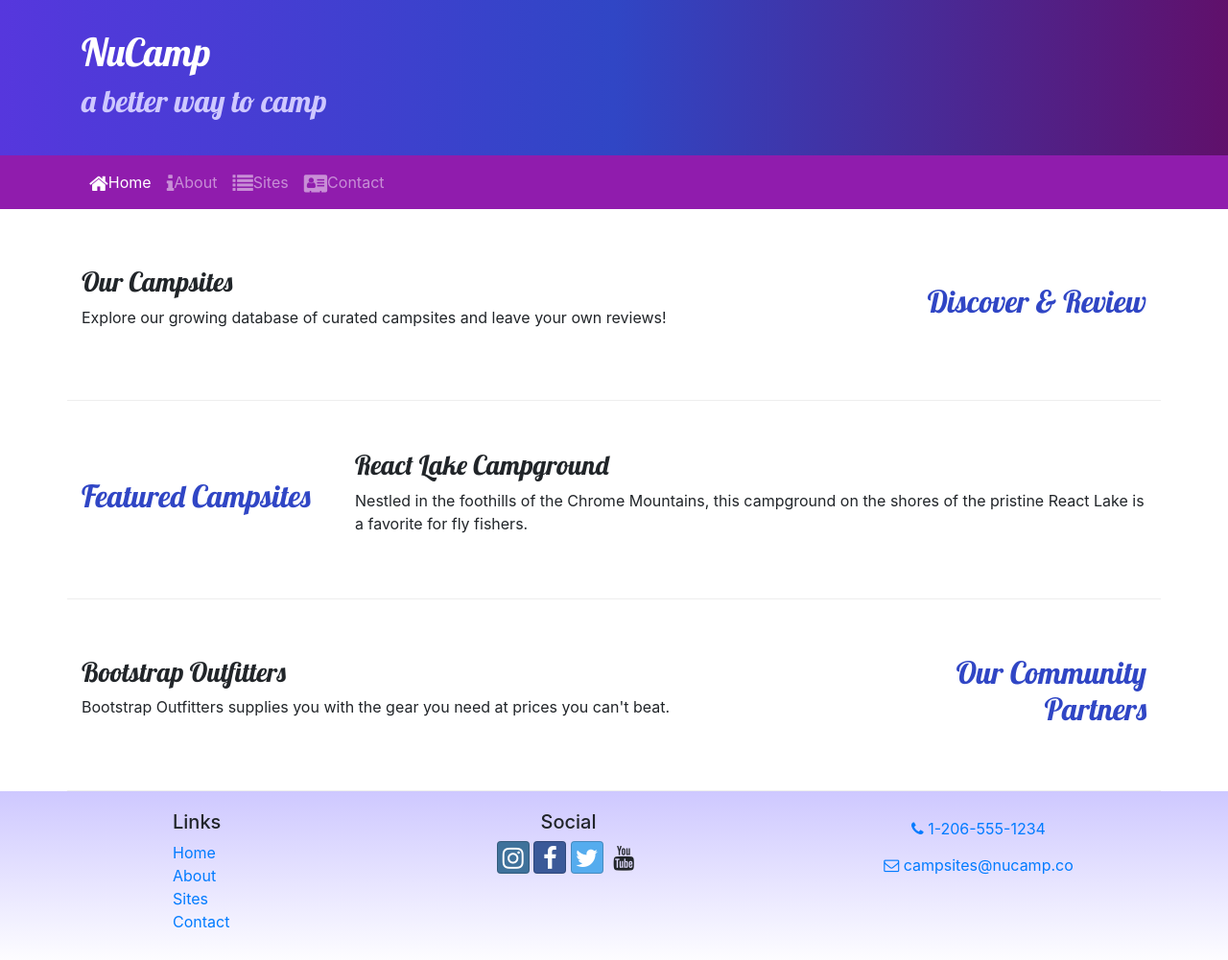
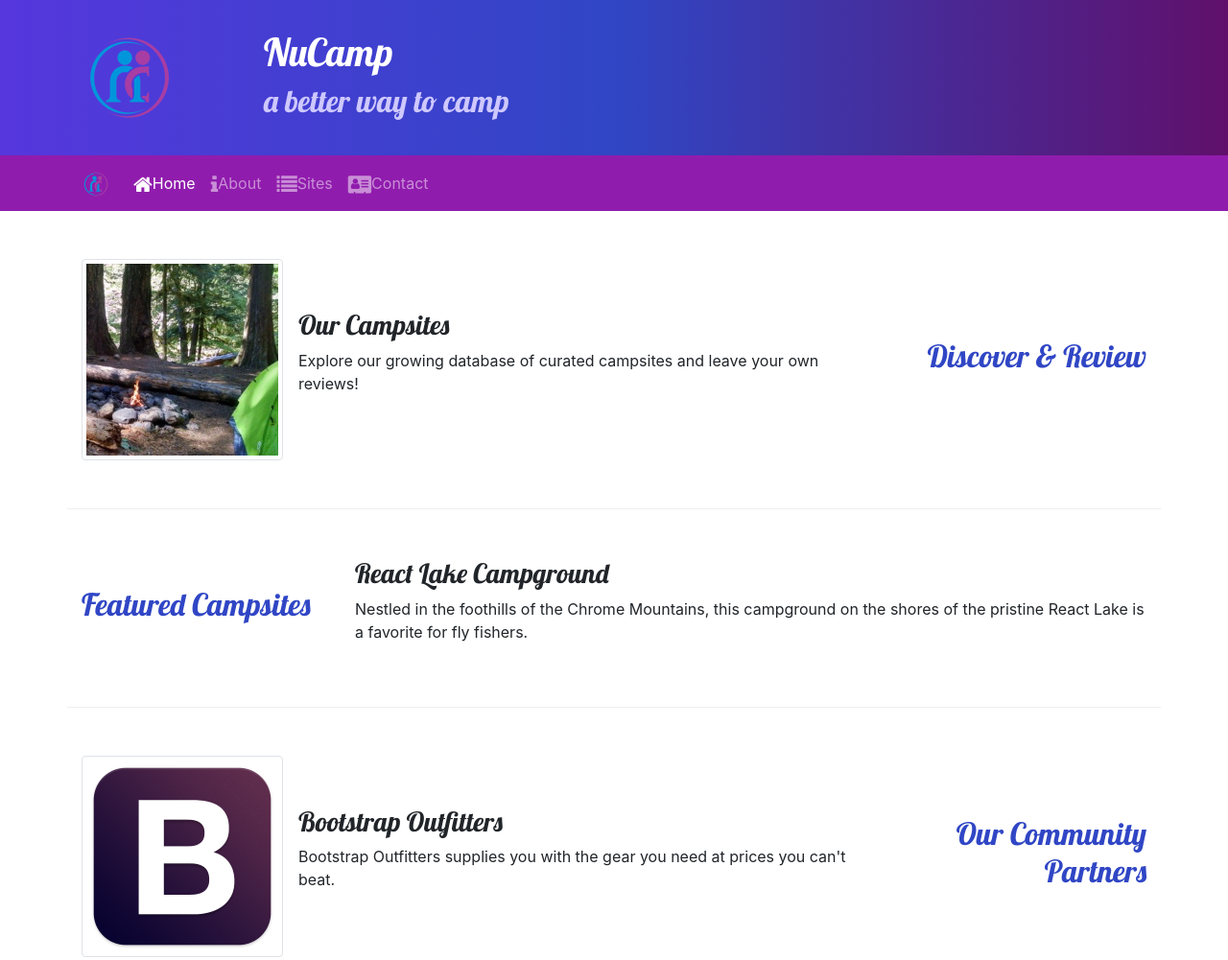
Before and after one commit to jbwidney/NuCamp-Camp-Site, a website: page index.html in a window 1280 px wide. Shown: the top 1001 px of the page at 96% size. Drawn offline with nearby package versions, Linux system fonts and the light colour scheme.

Commit message:
Images and Media

```diff
--- a/index.html
+++ b/index.html
@@ -22,6 +22,9 @@
     <header class="jumbotron jumbotron-fluid">
         <div class="container">
             <div class="row">
+                <div class="col-4 col-sm-3 col-md-2 align-self-center">
+                    <img src="img/logo.png" class="img-fluid"/>
+                </div>
                 <div class="col">
             <h1>NuCamp</h1>
             <h2>a better way to camp </h2>
@@ -32,7 +35,8 @@
 
     <nav class="navbar navbar-expand-sm navbar-dark sticky-top">
         <div class="container">
-        <button class="navbar-toggler ml-auto" type="button" data-toggle="collapse" data-target="#nucampNavbar">
+            <a class="navbar-brand" href="#"><img src="img/logo.png" height="30" width="30"/></a>
+        <button class="navbar-toggler" type="button" data-toggle="collapse" data-target="#nucampNavbar">
             <span class="navbar-toggler-icon"> </span>
         </button>
             <div class="collapse navbar-collapse" id="nucampNavbar">
@@ -52,8 +56,13 @@
                 <h2 class="text-sm-right">Discover & Review</h2>
             </div>
             <div class="col">
-                <h3>Our Campsites</h3>
-                <p class= "d-none d-sm-block">Explore our growing database of curated campsites and leave your own reviews!</p>
+                    <div class="media">
+                        <img class="d-flex mr-3 img-thumbnail" src="img/breadcrumb-trail-thumb.jpg" alt="Breadcrumb trail thumbnail" />
+                        <div class="media-body align-self-center">
+                        <h3>Our Campsites</h3>
+                        <p class= "d-none d-sm-block">Explore our growing database of curated campsites and leave your own reviews!</p>
+                    </div>
+                </div>
             </div>
         </div>
 
@@ -72,9 +81,14 @@
                 <h2 class="text-sm-right">Our Community Partners</h2>
             </div>
             <div class="col">
-                <h3>Bootstrap Outfitters</h3>
-        		<p class= "d-none d-sm-block">Bootstrap Outfitters supplies you with the gear you need at prices you can't beat.</p>
-            </div>
+                <div class="media">
+                    <img class="d-flex mr-3 img-thumbnail" src="img/bootstrap-thumb.png" alt="Bootstrap Outfitters"/>
+                    <div class="media-body align-self-center">
+                        <h3>Bootstrap Outfitters</h3>
+                        <p class= "d-none d-sm-block">Bootstrap Outfitters supplies you with the gear you need at prices you can't beat.</p>
+                    </div>
+                </div>
+             </div>
         </div>
     </div>
 
```
Also changed, not shown: aboutus.html (+7 -3 lines), contactus.html (+8 -4 lines), img/bootstrap-thumb.png (added), img/breadcrumb-trail-thumb.jpg (added), img/breadcrumb-trail.jpg (added), img/chrome-river-thumb.jpg (added), img/chrome-river.jpg (added), img/logo.png (added), img/react-lake-thumb.jpg (added), img/react-lake.jpg (added).
